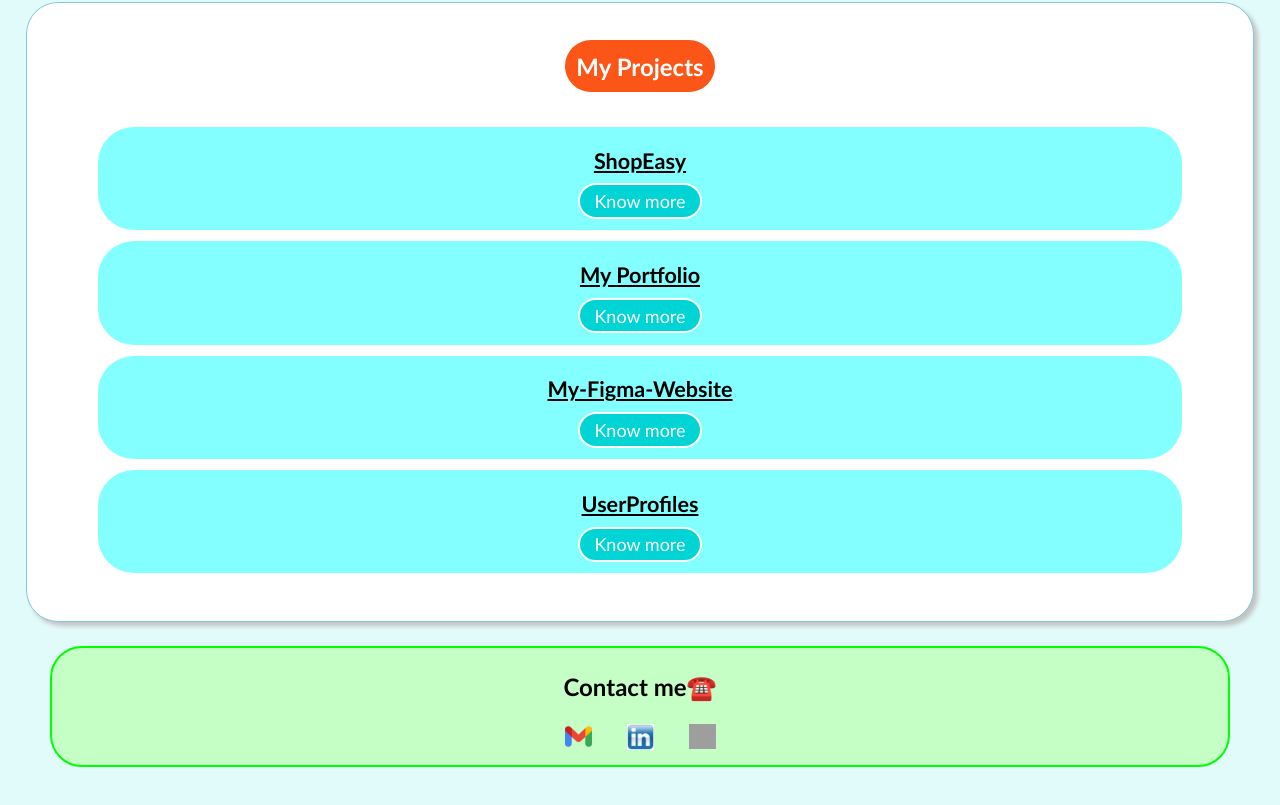
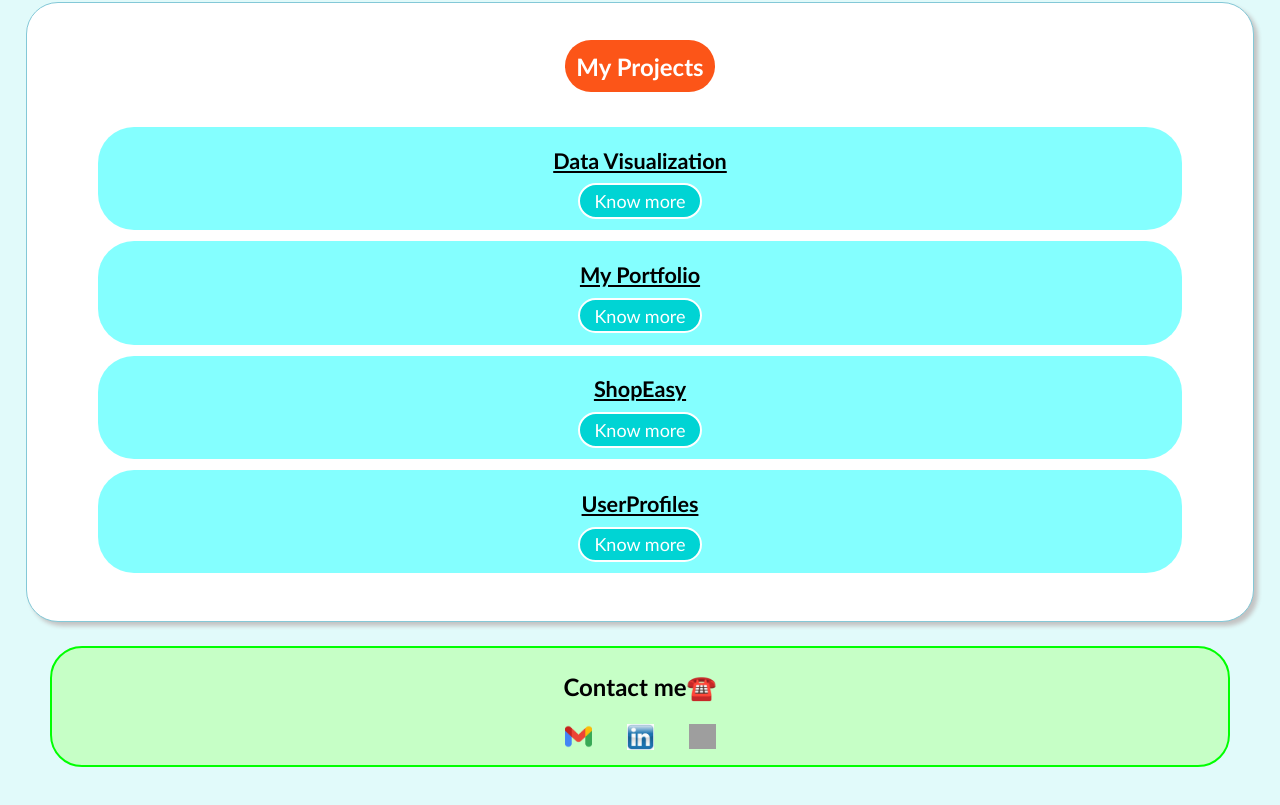
Before and after one commit to Giribabi/Portfolio, a React (Create React App) app: page /Home in a window 1280 px wide. Shown: the part 2727-3532 px from the top of the page. Built offline with nearby package versions, Linux system fonts and the light colour scheme; grey boxes are pictures that could not be loaded.

Commit message:
Updated my Projects

```diff
--- a/src/components/About/About.css
+++ b/src/components/About/About.css
@@ -148,7 +148,7 @@
     display: inline-block;
     color: white;
     font-weight: 900;
-    padding: 1%;
+    padding: 1% 3%;
     margin: 1%;
     border-radius: 2em;
     background-color: green;
--- a/src/components/About/Projects/Projects.jsx
+++ b/src/components/About/Projects/Projects.jsx
@@ -9,30 +9,34 @@ function Projects() {
 
     const projects = [
         {
+            name: "Data Visualization",
+            index: 3,
+            content: `<p>This is a MERN stack project in which the data must be fetched from the database according to the filters query. The data must be visualized in the form of charts. <ul><li>I have used ChartJs for the purpose of data visualization.</li></p>`,
+            github_link:
+                "https://github.com/Giribabi/BlackcofferDataVisualization/",
+            deployment_link:
+                "https://blackcoffer-data-visualization.vercel.app/",
+        },
+        {
+            name: "My Portfolio",
+            index: 2,
+            content: `<p>You are watching it now.<ul><li>It is built using ReactJs </li><li>This project showcases my frontend skills.</li><li>For easy maintainance of the CSS code, I have written the CSS selectors in ascending order.</li><li>I have also used 'dangerouslySetInnerHTML' property here.</li></ul></p>`,
+            github_link: "https://github.com/Giribabi/ShopEasy",
+            deployment_link: "#home-section",
+            ppt_link:
+                "https://www.canva.com/design/DAGBi8OQfQ4/6ATe9DJMpZPeiyTMfftGrA/view?utm_content=DAGBi8OQfQ4&utm_campaign=designshare&utm_medium=link&utm_source=editor",
+        },
+        {
             name: "ShopEasy",
             index: 1,
-            content: `<p>This is an front-end project of an e-commerce platform and is completely designed in react.js.<ul> <li> The login username and password can be found in dummyjson docs. </li><li>I have already set the login credentials for direct login.</li><li>We must remember that accurate login credentials are necessary to enter into the home page. </li><li>After the login authentication, you will be redirected to the protected Home page. </li><li>Then you can search for the available products. </li><li>You can filter the products according to their price. </li><li>You can view the number of items added to cart at the top of the cart icon. </li><li>The total cost of the items in the cart is found below the cart icon. </li><li>You can view the cart by clicking on the cart icon. </li><li>You can also tap on any item card on the home page to view its complete description. </li><li>At last you can logout from the session by clicking the logout button. <li>I have collected and used all the data from <a href="https://dummyjson.com/docs" target="blank">here</a></li></ul></p>`,
+            content: `<p>This is an front-end project of an e-commerce platform and is completely designed in ReactJs.<ul> <li> The login username and password can be found in dummyjson docs. </li><li>I have already set the login credentials for direct login.</li><li>We must remember that accurate login credentials are necessary to enter into the home page. </li><li>After the login authentication, you will be redirected to the protected Home page. </li><li>Then you can search for the available products. </li><li>You can filter the products according to their price. </li><li>You can view the number of items added to cart at the top of the cart icon. </li><li>The total cost of the items in the cart is found below the cart icon. </li><li>You can view the cart by clicking on the cart icon. </li><li>You can also tap on any item card on the home page to view its complete description. </li><li>At last you can logout from the session by clicking the logout button. <li>I have collected and used all the data from <a href="https://dummyjson.com/docs" target="blank">here</a></li></ul></p>`,
             github_link: "https://github.com/Giribabi/ShopEasy",
             deployment_link: "https://shop-easy-updated.vercel.app/",
         },
         {
-            name: "My Portfolio",
-            index: 2,
-            content: `<p>You are watching it now.<ul><li>It is built using react.js </li><li>This project showcases my frontend skills.</li><li>For easy maintainance of the CSS code, I have written the CSS selectors in ascending order.</li><li>I have also used 'dangerouslySetInnerHTML' property here.</li></ul></p>`,
-            github_link: "https://github.com/Giribabi/ShopEasy",
-            deployment_link: "#home-section",
-        },
-        {
-            name: "My-Figma-Website",
-            index: 3,
-            content: `<p>This is a clone of a front-end of a website in figma. <ul><li>I was asked to build this when I applied for an internship in React.js </li><li>This frontend project got me selected in that screening round.</li><li>The details of the design I was asked for are <a href="https://www.figma.com/file/392G67iWd8t6WAWy6wDMPt/Basic-Responsiveness-Task?type=design&node-id=1-4235&mode=design" target="blank">here</a></li></p>`,
-            github_link: "https://github.com/Giribabi/figma-app",
-            deployment_link: "https://figma-app-one.vercel.app/",
-        },
-        {
             name: "UserProfiles",
             index: 4,
-            content: `<p>This is a frondend project to recieve and display data from an API. <ul><li>I was asked to fetch data(user profiles) from an API and show the details of a particular user when clicked.</li><li>I have implemented pagination for the first time through this project.</li><li>I have collected the data from <a href="https://602e7c2c4410730017c50b9d.mockapi.io/users" target="blank">here</a></li></p>`,
+            content: `<p>This is a frontend project to recieve and display data from an API. <ul><li>I was asked to fetch data(user profiles) from an API and show the details of a particular user when clicked.</li><li>I have implemented pagination for the first time through this project.</li><li>I have collected the data from <a href="https://602e7c2c4410730017c50b9d.mockapi.io/users" target="blank">here</a></li></p>`,
             github_link: "github.com/Giribabi/figma-new-task2",
             deployment_link: "https://figma-new-task2.vercel.app/",
         },
@@ -87,6 +91,15 @@ function Projects() {
                                     >
                                         Watch how it looks when deployed
                                     </a>
+                                    {project.ppt_link && (
+                                        <a
+                                            className="link"
+                                            href={project.ppt_link}
+                                            target="blank"
+                                        >
+                                            View Presentation
+                                        </a>
+                                    )}
                                 </div>
                                 <div className="toggle-button-container">
                                     <div
```
